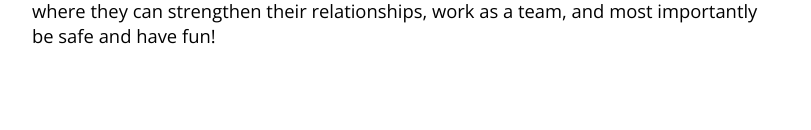
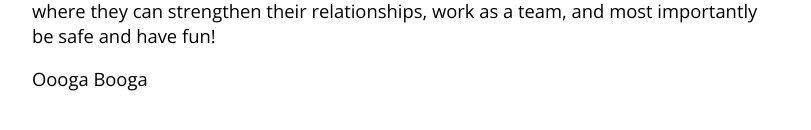
Before and after one commit to MatthewPratt7/pratt-wdd-130, a plain HTML site: page style-guide.html in a window 1280 px wide. Shown: the part 2375-2505 px from the top of the page, without its empty margins (233-1044 px from the left). Before the commit the page ends 2473 px from the top, so only its background shows below. Drawn offline with nearby package versions, Linux system fonts and the light colour scheme; a web font is replaced by a local one.

Commit message:
Merge Practice

```diff
--- a/style-guide.html
+++ b/style-guide.html
@@ -165,6 +165,9 @@
                  Goals: To try and find a family activity during their vacation where they can strengthen their relationships,
                  work as a team, and most importantly be safe and have fun!
             </p>
+
+            <p>Oooga Booga</p>
+
         </div>
         <script>
             /**
```
